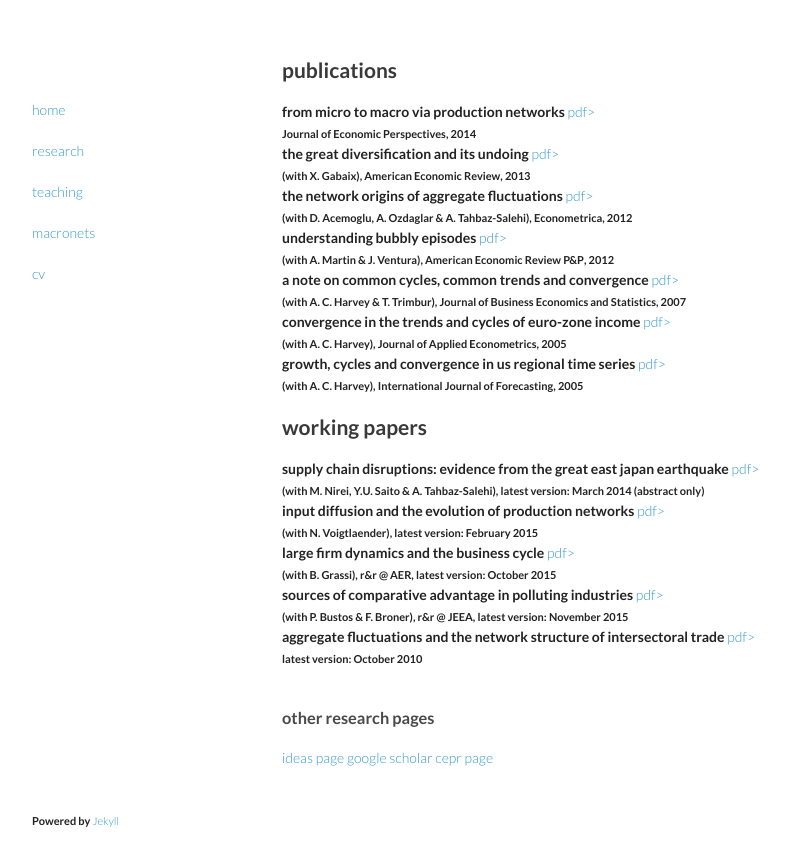
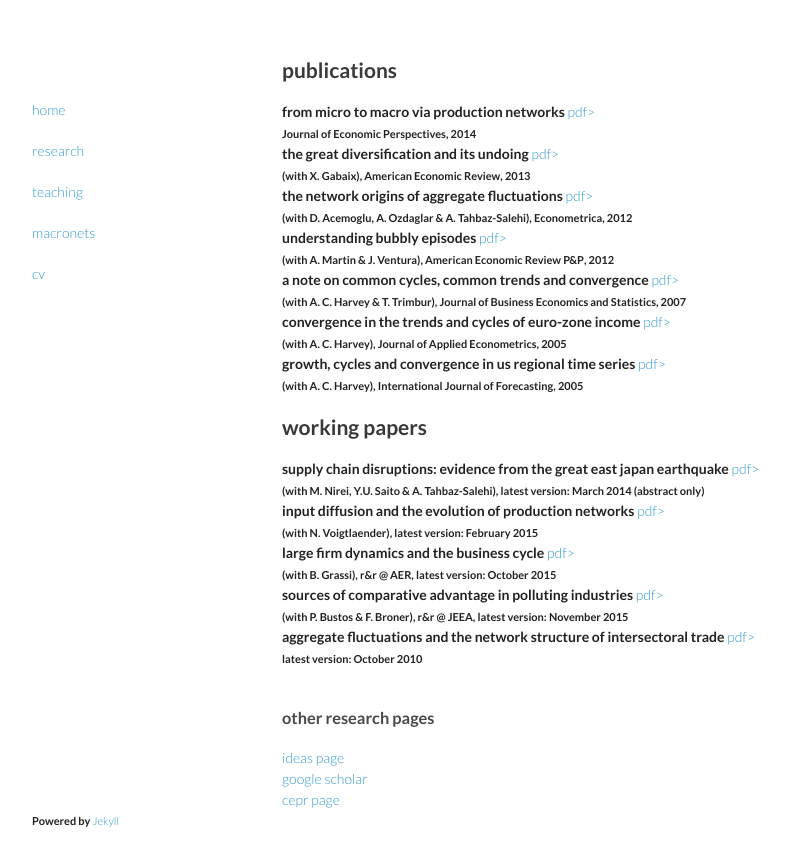
Before and after one commit to Vasco-M-Carvalho/vasco-m-carvalho.github.io, a Jekyll site: the page built from research.html, in a window 1280 px wide. Shown: the top 866 px of the page, without its empty margins (233-1022 px from the left). Built offline with Jekyll 4.4.1, drawn with Linux system fonts in a browser that asks for light colours.

```diff
--- a/research.html
+++ b/research.html
@@ -41,6 +41,6 @@ supply chain disruptions: evidence from the great east japan earthquake <a href=
 <h3 id="welcome">other research pages</h3>
 <p>
 <a href="https://ideas.repec.org/e/pca56.html">ideas page</a>
-<a href="https://scholar.google.com/citations?user=DW2lTIUAAAAJ&hl=en">google scholar</a>
-<a href="http://cepr.org/active/researchers/contact.php?IDENT=161481">cepr page</a>
+<br><a href="https://scholar.google.com/citations?user=DW2lTIUAAAAJ&hl=en">google scholar</a>
+<br><a href="http://cepr.org/active/researchers/contact.php?IDENT=161481">cepr page</a>
 </p>
```
